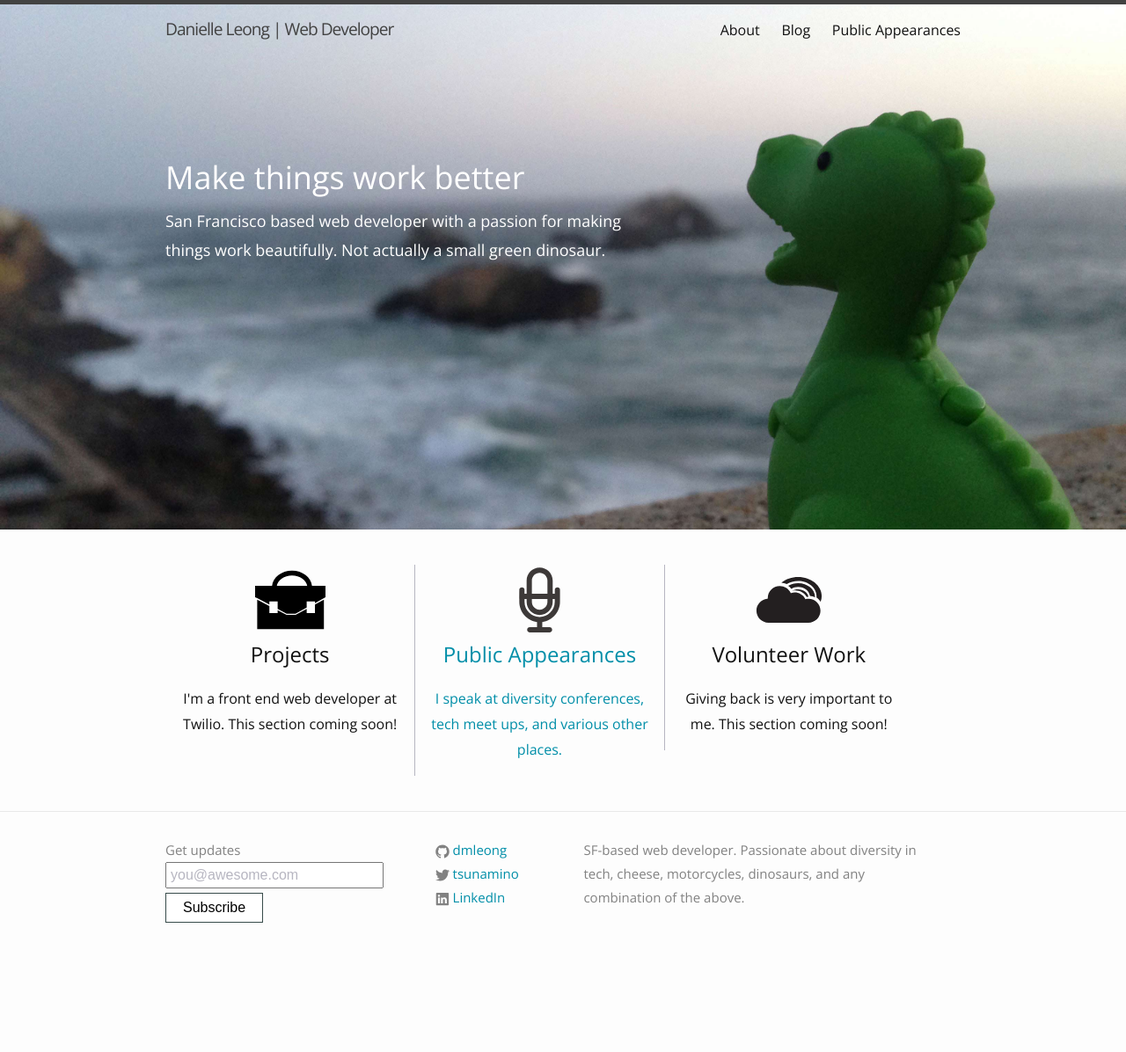
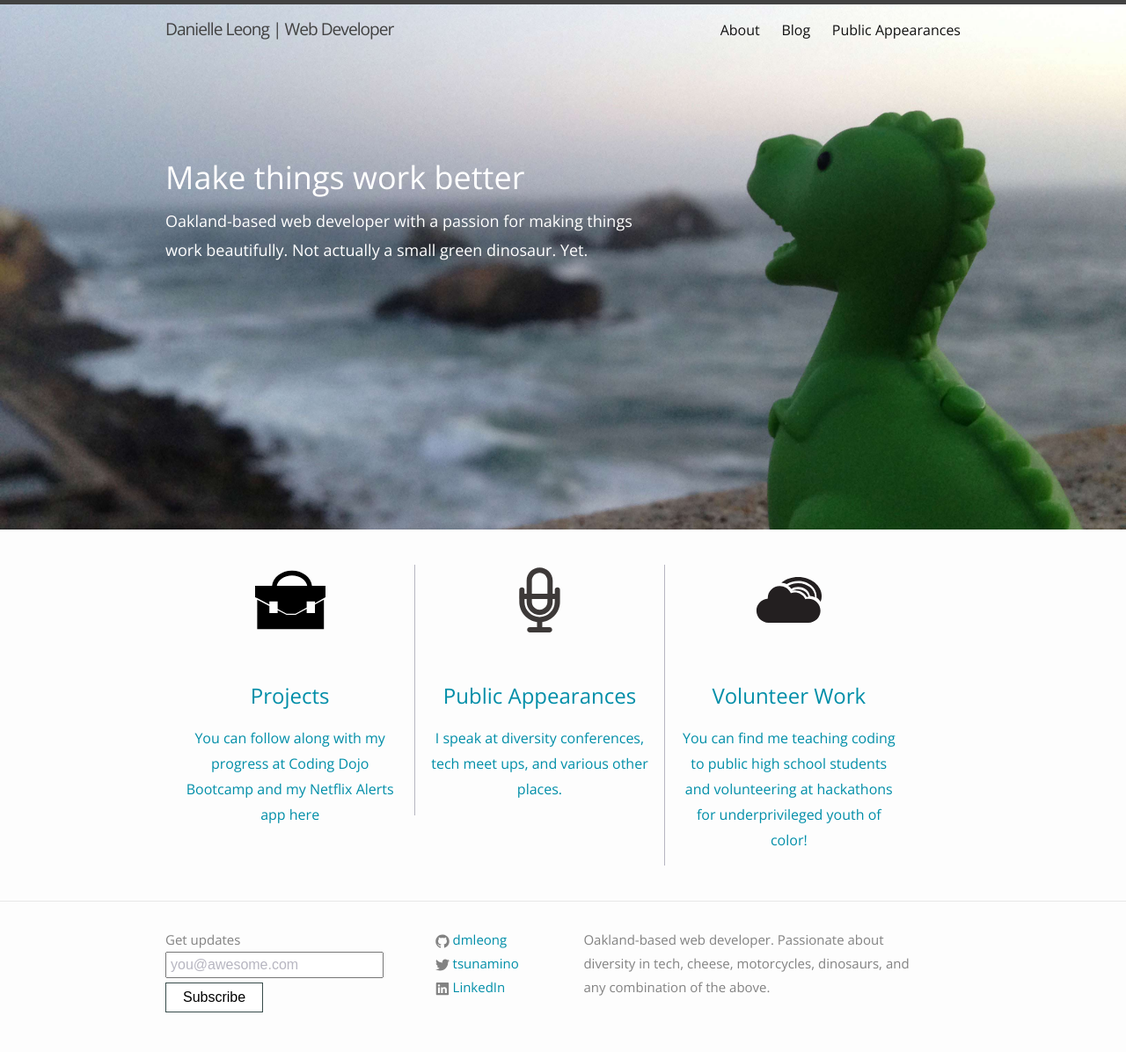
Before and after one commit to dmleong/dmleong.github.io, a Jekyll site: the page built from index.html, in a window 1280 px wide. Shown: the whole page at 88% size. Built offline with Jekyll 4.4.1, drawn with Linux system fonts in a browser that asks for light colours; the list of posts is cut into pages by our own code; before the commit the page ends 1094 px from its top, so only the background shows below that.

Commit message:
Publish blog post on coding bootcamp

```diff
--- a/_config.yml
+++ b/_config.yml
@@ -2,15 +2,13 @@
 title: Danielle Leong | Web Developer
 email: danielle@danielleleong.com
 description: > # this means to ignore newlines until "baseurl:"
-  SF-based web developer. Passionate about diversity in tech, cheese, motorcycles, dinosaurs, and any combination of the above.
+  Oakland-based web developer. Passionate about diversity in tech, cheese, motorcycles, dinosaurs, and any combination of the above.
 baseurl: "" # the subpath of your site, e.g. /blog/
 url: "http://danielleleong.com" # the base hostname & protocol for your site
 twitter_username: tsunamino
 github_username:  dmleong
 linkedin:  "http://www.linkedin.com/in/danielleleong/"
 disqusid: danielleleong
-paginate: 10
-paginate_path: "blog/page:num/"
 
 # Build settings
 markdown: kramdown
--- a/css/main.scss
+++ b/css/main.scss
@@ -321,3 +321,12 @@ input[type="EMAIL"] {
 .similar-posts {
 	margin-top: 50px;
 }
+
+h2 {
+	line-height: 1.6;
+	margin-top: 50px;
+}
+
+.post-title {
+	line-height: 1.6;
+}
--- a/index.html
+++ b/index.html
@@ -7,7 +7,7 @@ layout: home
 		<div class="wrapper">
 			<div class="hero-content">
 				<h1>Make things work better</h1>
-				<p>San Francisco based web developer with a passion for making things work beautifully. Not actually a small green dinosaur.</p>
+				<p>Oakland-based web developer with a passion for making things work beautifully. Not actually a small green dinosaur. Yet.</p>
 			</div>
 		</div>
 	</div>
@@ -15,8 +15,10 @@ layout: home
 		<div class="wrapper ">
 				<div class="col  col-1-3">
 					<img src="/img/portfolio.svg"/>
+					<a href='http://github.com/dmleong'>
 					<h2>Projects</h2>
-					<p>I'm a front end web developer at Twilio. This section coming soon! </p>
+					<p>You can follow along with my progress at Coding Dojo Bootcamp and my Netflix Alerts app here</p>
+					</a>
 				</div>
 				<div class="col col-1-3">
 					<a href="/public">
@@ -26,9 +28,11 @@ layout: home
 					</a>
 				</div>
 				<div class="col col-1-3">
+					<a href='/about'>
 					<img src="/img/rainbow.svg"/>
 					<h2>Volunteer Work</h2>
-					<p>Giving back is very important to me. This section coming soon!</p>
+					<p>You can find me teaching coding to public high school students and volunteering at hackathons for underprivileged youth of color!</p>
+					</a>
 				</div>
 			</div>
 
```
Also changed, not shown: _drafts/2015-11-14-what-to-expect-from-coding-bootcamp-dev-accelerators.markdown (added, +56 -0 lines), _posts/2015-11-14-what-to-expect-from-coding-bootcamp-dev-accelerators.markdown (added, +56 -0 lines), about.md (+4 -2 lines), _posts/2014-01-14-2014-in-review.markdown (renamed from _drafts/2014-in-review.markdown), 2 other files.
